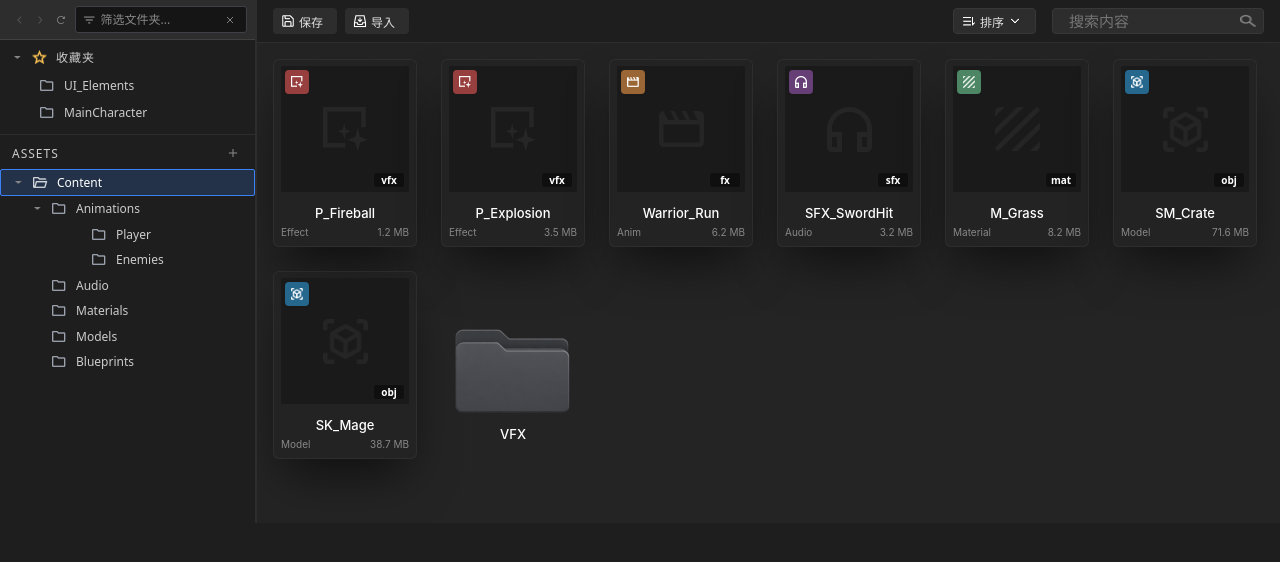
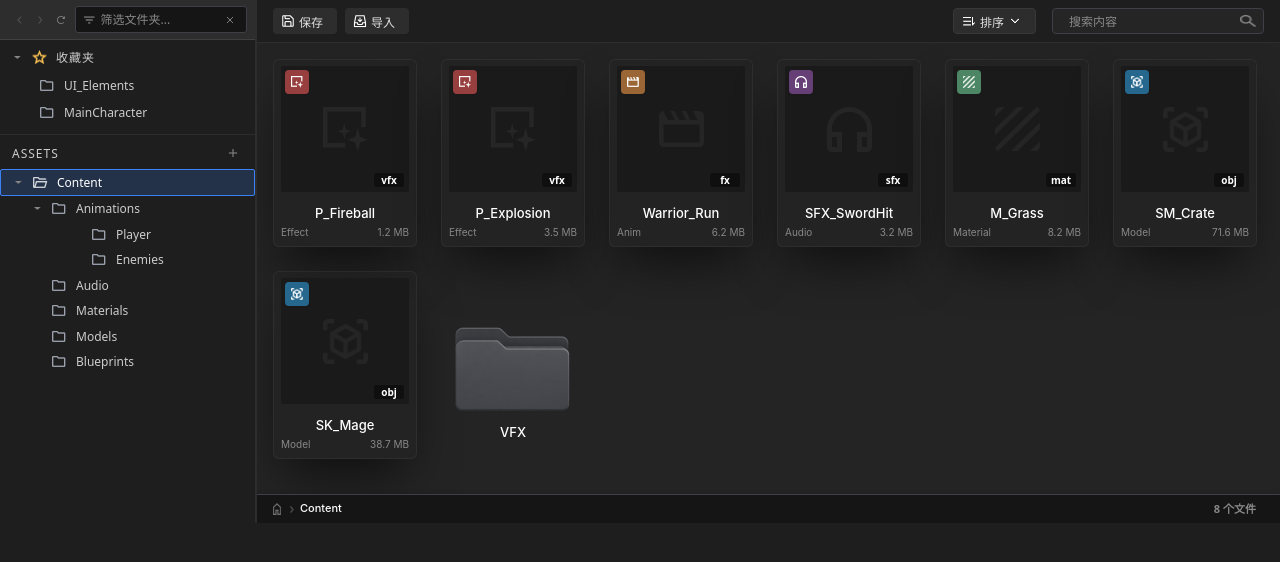
Before and after one commit to Kyle-City/ContentBrowser_BoomingTech, a website: page index.html in a window 1280 px wide. Drawn offline with Linux system fonts and the light colour scheme.

Commit message:
还原面包屑

```diff
--- a/index.html
+++ b/index.html
@@ -788,18 +788,28 @@
         .global-search input {
             width: 100%;
             height: 100%;
-            background-color: var(--bg-medium);
-            border: 1px solid var(--bg-light);
+            background-color: #252526;
+            border: 1px solid #3F3F46;
             border-radius: 4px;
-            font-size: 15px;
+            font-family: 'Inter', system-ui, sans-serif;
+            font-weight: 500;
+            font-size: 12px;
             padding: 0 32px 0 16px;
-            color: var(--text-primary);
+            color: #888888;
             outline: none;
             transition: all 0.2s;
         }
 
         .global-search input:focus {
             border-color: var(--primary);
+            color: var(--text-primary);
+        }
+
+        .global-search input::placeholder {
+            font-family: 'Inter', system-ui, sans-serif;
+            font-weight: 500;
+            font-size: 12px;
+            color: #888888;
         }
 
         .global-search img {
@@ -807,11 +817,79 @@
             right: 8px;
             top: 50%;
             transform: translateY(-50%);
-        }
-
-
-
-
+            width: 16px;
+            height: 12px;
+        }
+
+        /* Breadcrumb Bar */
+        .breadcrumb-bar {
+            display: flex;
+            justify-content: space-between;
+            align-items: center;
+            padding: 4px 16px;
+            background-color: #151515;
+            border-top: 1px solid #3F3F46;
+            box-shadow: 0px -2px 5px 0px rgba(0, 0, 0, 0.1);
+            height: auto;
+            min-height: 28px;
+        }
+
+        .breadcrumb-path {
+            display: flex;
+            align-items: center;
+            gap: 0;
+        }
+
+        .breadcrumb-home {
+            padding: 0 4px 0 0;
+            cursor: pointer;
+            opacity: 0.8;
+            transition: opacity 0.2s;
+        }
+
+        .breadcrumb-home:hover {
+            opacity: 1;
+        }
+
+        .breadcrumb-arrow {
+            padding: 0 2px;
+            opacity: 0.6;
+        }
+
+        .breadcrumb-item {
+            padding: 2px 4px;
+            font-family: 'Inter', system-ui, sans-serif;
+            font-weight: 400;
+            font-size: 11px;
+            line-height: 1.45em;
+            color: #FFFFFF;
+            cursor: pointer;
+            border-radius: 4px;
+            transition: background-color 0.2s;
+        }
+
+        .breadcrumb-item:hover {
+            background-color: rgba(255, 255, 255, 0.1);
+        }
+
+        .breadcrumb-current {
+            font-weight: 500;
+        }
+
+        .breadcrumb-stats {
+            display: flex;
+            align-items: center;
+            gap: 8px;
+        }
+
+        .stats-count,
+        .stats-selected {
+            font-family: 'Dream Han Sans CN', system-ui, sans-serif;
+            font-weight: 613;
+            font-size: 11px;
+            line-height: 1.5em;
+            color: #888888;
+        }
 
         /* Asset Grid */
         .asset-grid {
@@ -1398,7 +1476,7 @@
 
         .folder-top-empty {
             width: 144px;
-            height: 25px;
+            height: 23px;
             flex-shrink: 0;
         }
 
@@ -1433,7 +1511,7 @@
 
         .folder-bottom-empty {
             width: 144px;
-            height: 22px;
+            height: 24px;
             flex-shrink: 0;
         }
 
@@ -1544,6 +1622,17 @@
             <!-- Asset Grid -->
             <div class="asset-grid grid-view" id="asset-grid">
                 <!-- Assets will be populated by JS -->
+            </div>
+
+            <!-- Breadcrumb Bar -->
+            <div class="breadcrumb-bar">
+                <div class="breadcrumb-path" id="breadcrumb-path">
+                    <!-- 动态生成路径 -->
+                </div>
+                <div class="breadcrumb-stats">
+                    <span class="stats-count" id="stats-count">0 个文件</span>
+                    <span class="stats-selected" id="stats-selected"></span>
+                </div>
             </div>
         </div>
     </div>
@@ -1663,7 +1752,10 @@
             sourcesSettingsBtn: document.getElementById('sources-settings'),
             navBack: document.getElementById('nav-back'),
             navForward: document.getElementById('nav-forward'),
-            navRefresh: document.getElementById('nav-refresh')
+            navRefresh: document.getElementById('nav-refresh'),
+            breadcrumbPath: document.getElementById('breadcrumb-path'),
+            statsCount: document.getElementById('stats-count'),
+            statsSelected: document.getElementById('stats-selected')
         };
 
         // Helper functions
@@ -1790,6 +1882,9 @@
                 updateFolderSelection();
             }
         }
+
+        // 将 navigateToFolder 挂载到 window 对象，以便 HTML onclick 可以调用
+        window.navigateToFolder = navigateToFolder;
 
 
 
@@ -1890,8 +1985,81 @@
             `).join('');
         }
 
+        // 获取当前文件夹的完整路径
+        function getCurrentFolderPath() {
+            const path = [];
+            let currentId = state.currentFolderId;
+
+            function findFolder(folders, targetId) {
+                for (const folder of folders) {
+                    if (folder.id === targetId) {
+                        return folder;
+                    }
+                    if (folder.children && folder.children.length > 0) {
+                        const found = findFolder(folder.children, targetId);
+                        if (found) return found;
+                    }
+                }
+                return null;
+            }
+
+            function findPath(folders, targetId, currentPath) {
+                for (const folder of folders) {
+                    const newPath = [...currentPath, folder];
+                    if (folder.id === targetId) {
+                        return newPath;
+                    }
+                    if (folder.children && folder.children.length > 0) {
+                        const found = findPath(folder.children, targetId, newPath);
+                        if (found) return found;
+                    }
+                }
+                return null;
+            }
+
+            return findPath(mockData.folders, currentId, []) || [];
+        }
+
+        // 渲染面包屑导航
+        function renderBreadcrumb() {
+            if (!elements.breadcrumbPath) return;
+
+            const path = getCurrentFolderPath();
+
+            let html = `<img class="breadcrumb-home" src="image/content/home.png" alt="Home" width="15" height="12" onclick="navigateToFolder('root')">`;
+
+            path.forEach((folder, index) => {
+                const isLast = index === path.length - 1;
+                html += `<img class="breadcrumb-arrow" src="image/content/Iconright.png" alt=">" width="8" height="7">`;
+                html += `<span class="breadcrumb-item ${isLast ? 'breadcrumb-current' : ''}" onclick="navigateToFolder('${folder.id}')">${folder.name}</span>`;
+            });
+
+            elements.breadcrumbPath.innerHTML = html;
+        }
+
+        // 更新统计信息
+        function updateStats() {
+            if (!elements.statsCount || !elements.statsSelected) return;
+
+            const filteredAssets = filterAssets();
+            const totalCount = filteredAssets.length;
+            const selectedCount = state.selectedAssetIds.length;
+
+            elements.statsCount.textContent = `${totalCount} 个文件`;
+
+            if (selectedCount > 0) {
+                elements.statsSelected.textContent = `(选中 ${selectedCount} 个文件)`;
+            } else {
+                elements.statsSelected.textContent = '';
+            }
+        }
+
         function renderAssets() {
             const filteredAssets = filterAssets();
+
+            // 更新面包屑和统计
+            renderBreadcrumb();
+            updateStats();
 
 
             if (filteredAssets.length === 0) {
```
Also changed, not shown: image/content/Iconright.png (added), image/content/home.png (added).
